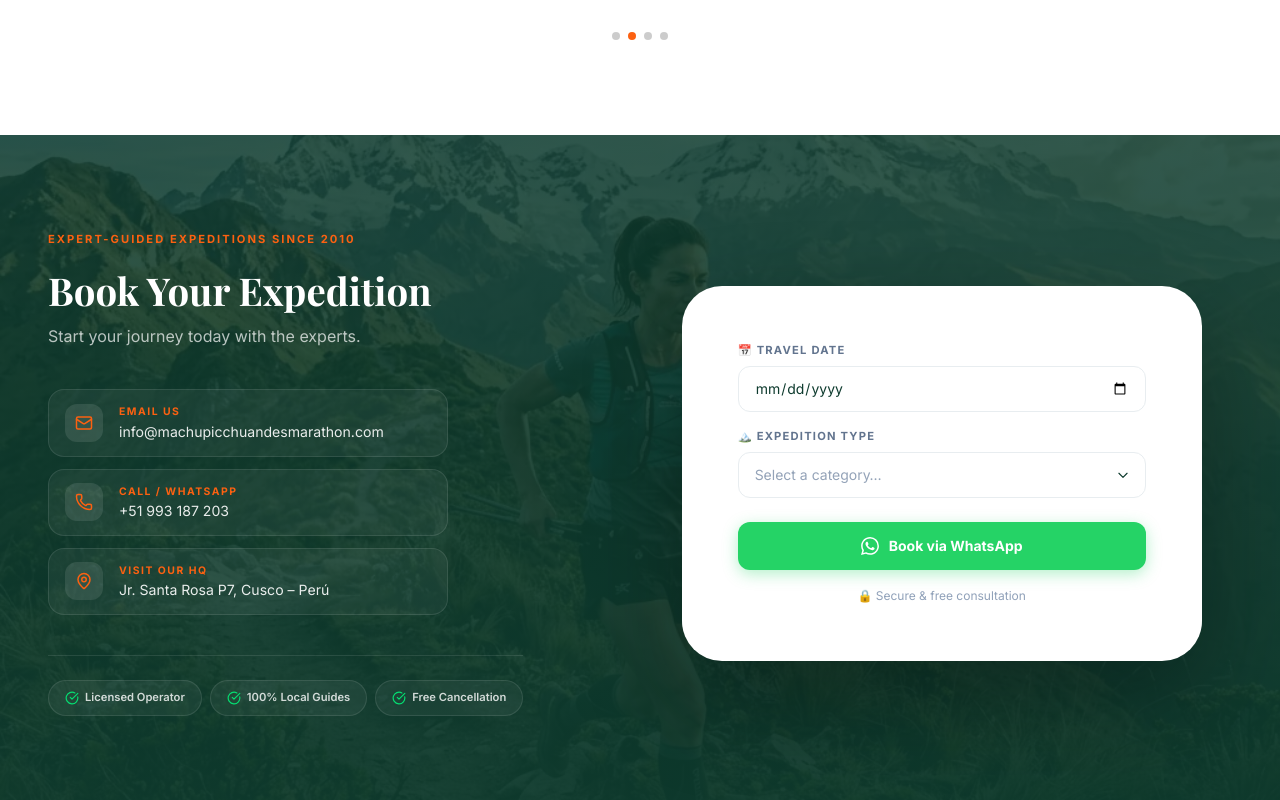
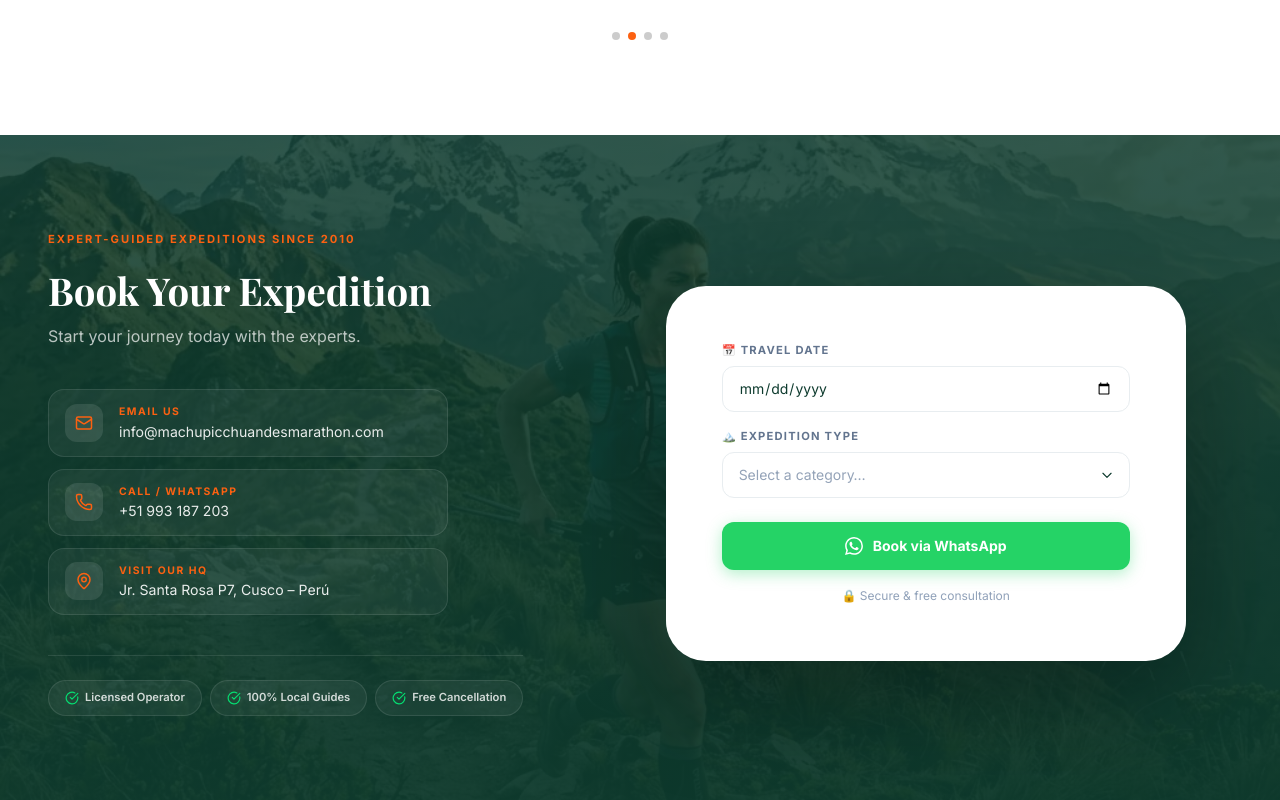
Before and after one commit to alphasoft-in/machupicchuandesmarathon, an Astro site: page /en in a window 1280 px wide. Shown: the part 4200-5000 px from the top of the page. Built offline with nearby package versions, Linux system fonts and the light colour scheme; Astro itself is replaced by a stand-in of ours; a web font is replaced by a local one.

Commit message:
Fix BookingCTA centering: replaced custom container with max-w-7xl mx-auto for reliable alignment

```diff
--- a/src/components/BookingCTA.tsx
+++ b/src/components/BookingCTA.tsx
@@ -11,9 +11,9 @@ export default function BookingCTA({ lang }: Props) {
   const t = useTranslations(lang);
 
   return (
-    <section id="contact" className="min-h-[60vh] flex items-center relative overflow-hidden py-24 bg-cover bg-center bg-[linear-gradient(rgba(14,59,46,0.85),rgba(14,59,46,0.95)),url('/images/marathon.webp')]">
-      <div className="container px-6 lg:px-12">
-        <div className="flex flex-col lg:flex-row justify-center items-center gap-12 lg:gap-32">
+    <section id="contact" className="w-full relative overflow-hidden py-24 bg-cover bg-center bg-[linear-gradient(rgba(14,59,46,0.85),rgba(14,59,46,0.95)),url('/images/marathon.webp')]">
+      <div className="max-w-7xl mx-auto px-6 lg:px-12">
+        <div className="flex flex-col lg:flex-row justify-center items-center gap-12 lg:gap-24">
           <div className="text-center lg:text-left">
             <div className="text-[0.7rem] font-bold uppercase tracking-[2px] text-secondary mb-5 text-center lg:text-left">
               {lang === 'en' ? 'Expert-guided expeditions since 2010' : 'Expediciones con guías expertos desde 2010'}
```
